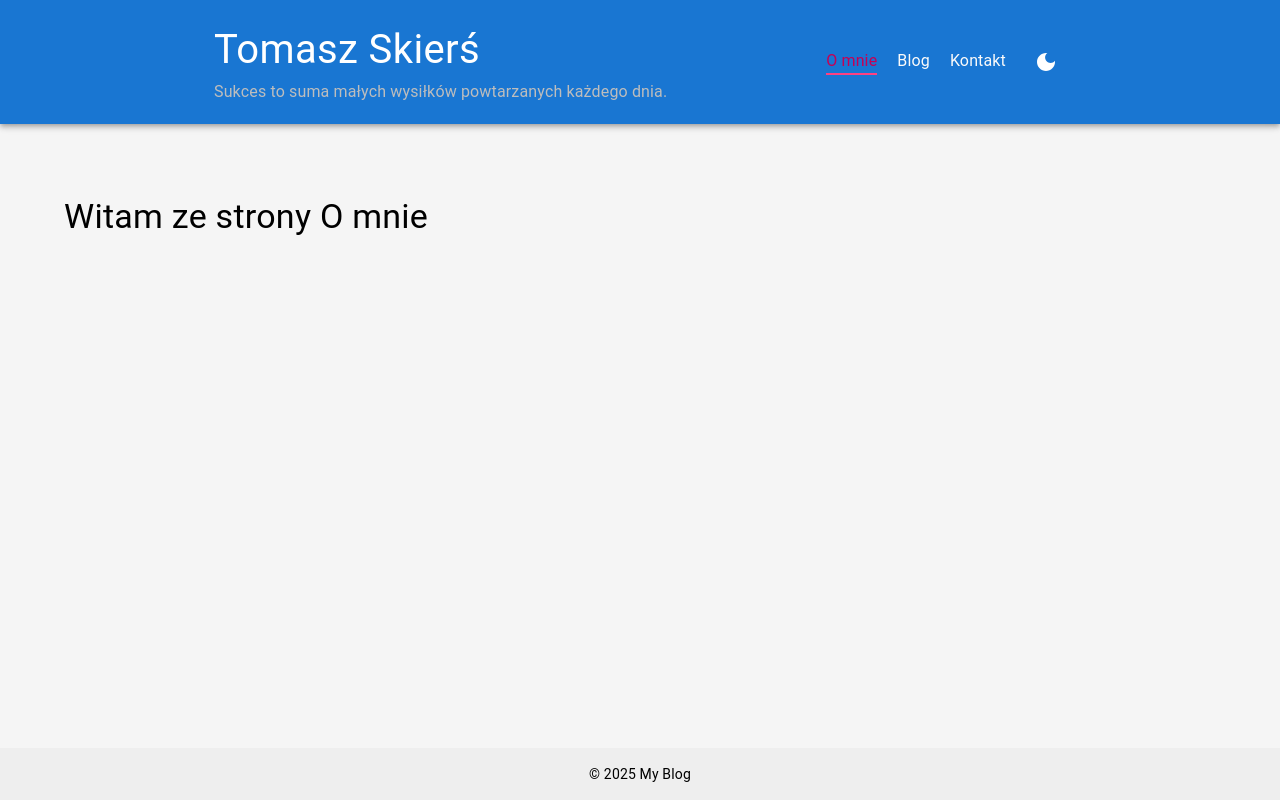
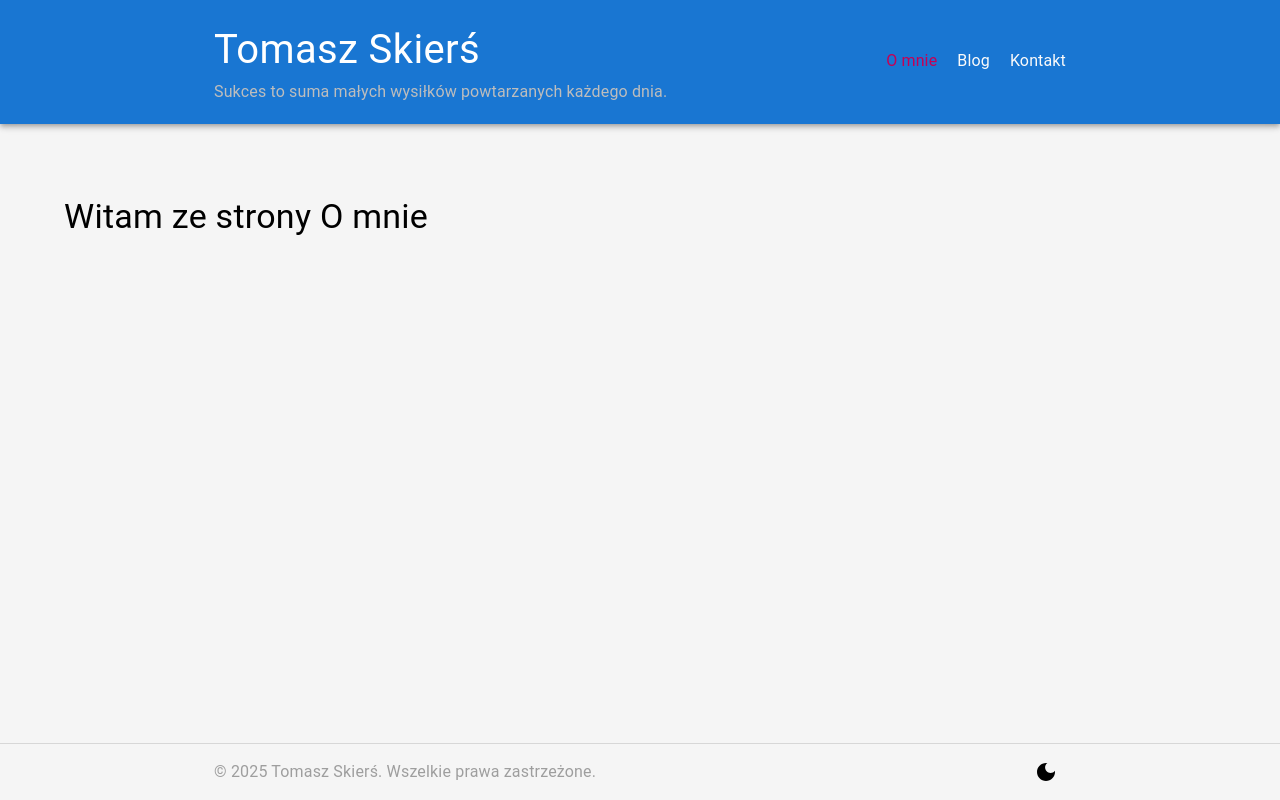
Before and after one commit to TomaszSkiers/BLOG_TanStack_Query, a React (Vite) app: page / in a window 1280 px wide. Built offline with nearby package versions, Linux system fonts and the light colour scheme.

Commit message:
footer finished

```diff
--- a/src/components/Footer.tsx
+++ b/src/components/Footer.tsx
@@ -1,16 +1,24 @@
-import { Box, Typography } from "@mui/material"
-
-
-
+import { Box, Container, Typography } from '@mui/material'
+import { useTheme } from '@mui/material/styles'
+import { getFooterStyles } from '../styles/footer'
+import { useMemo } from 'react'
+import { ThemeToggle } from './ThemeToogle'
 
 export const Footer = () => {
+  const theme = useTheme()
+  const styles = useMemo(() => getFooterStyles(theme), [theme])
 
-
-    return(
-        <Box component='footer' py={2} textAlign='center' bgcolor='grey.200'>
-            <Typography variant="body2">
-            © {new Date().getFullYear()} My Blog
-            </Typography>
-        </Box>
-    )
+  return (
+    <Box component="footer" sx={styles.footer}>
+      <Container maxWidth="md" sx={styles.container}>
+        {' '}
+        {/* Używamy "sm" dla lepszej responsywności */}
+        <Typography variant="body2" sx={styles.copyright}>
+          © {new Date().getFullYear()} Tomasz Skierś. Wszelkie prawa
+          zastrzeżone.
+        </Typography>
+        <ThemeToggle/>
+      </Container>
+    </Box>
+  )
 }
--- a/src/components/Header.tsx
+++ b/src/components/Header.tsx
@@ -10,7 +10,6 @@ import {
 import { getResponsiveStyles } from '../styles/header'
 import { memo, useMemo } from 'react'
 import { useTheme } from '@mui/material/styles'
-import { ThemeToggle } from './ThemeToogle'
 import { NavLinks } from './NavLinks'
 
 export const Header = memo(() => {
@@ -25,7 +24,6 @@ export const Header = memo(() => {
     <AppBar position="static" sx={styles.appBar}>
       <Toolbar>
         <Container maxWidth="md" sx={styles.container}>
-
           {/* Left side - name and motivational quote*/}
           <Box sx={styles.leftBox}>
             <Typography sx={{ fontSize: 'clamp(2rem, 5vw, 2.5rem)' }}>
@@ -45,8 +43,6 @@ export const Header = memo(() => {
             aria-label="Główna nawigacja"
           >
             <NavLinks />
-
-            <ThemeToggle />
           </Box>
         </Container>
       </Toolbar>
--- /dev/null
+++ b/src/styles/footer.ts
@@ -0,0 +1,28 @@
+import { Theme, SxProps } from '@mui/material/styles'
+
+interface FooterStyles {
+  footer: SxProps<Theme>
+  copyright: SxProps<Theme>
+  container: SxProps<Theme>
+}
+
+export const getFooterStyles = (theme: Theme): FooterStyles => ({
+  footer: {
+    backgroundColor: theme.palette.background.default,
+    color: theme.palette.text.primary,
+    borderTop: `1px solid ${theme.palette.divider}`,
+    textAlign: 'center',
+    padding: theme.spacing(1, 1),
+  },
+  copyright: {
+    marginTop: theme.spacing(2), // Większy margines na mobile
+    fontSize: 'clamp(0.75rem, 2vw, 1rem)', // Dynamiczny rozmiar tekstu
+    color: theme.palette.grey[500],
+    m: 0,
+  },
+  container: {
+    display: 'flex',
+    justifyContent: 'space-between',
+    alignItems: 'center',
+  }
+})
--- a/src/styles/header.ts
+++ b/src/styles/header.ts
@@ -21,7 +21,7 @@ export const getResponsiveStyles = (
       justifyContent: 'space-between',
       alignItems: 'center',
       height: '100%',
-      padding: '20px',
+      padding: '20px 0',
     },
     leftBox: {
       textAlign: isSmallScreen ? 'center' : 'left',
@@ -48,7 +48,7 @@ export const getResponsiveStyles = (
       '&::after': {
         content: '""',
         display: 'block',
-        width: isActive ? '100%' : '0%',
+        width: 0,
         height: '2px',
         backgroundColor: theme.palette.secondary.main,
         transition: 'width 0.3s ease-in-out, transform 0.3s ease-in-out',
```
